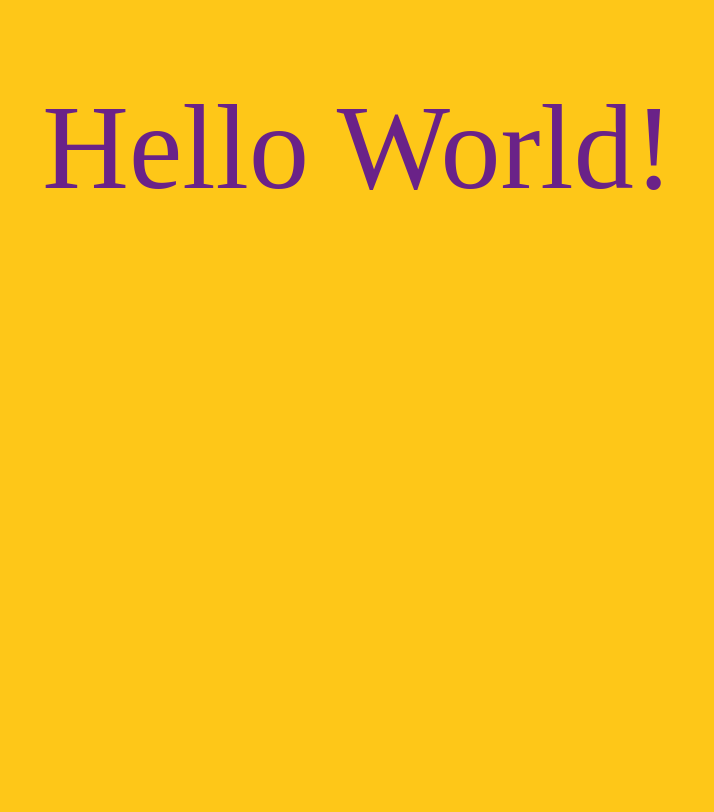
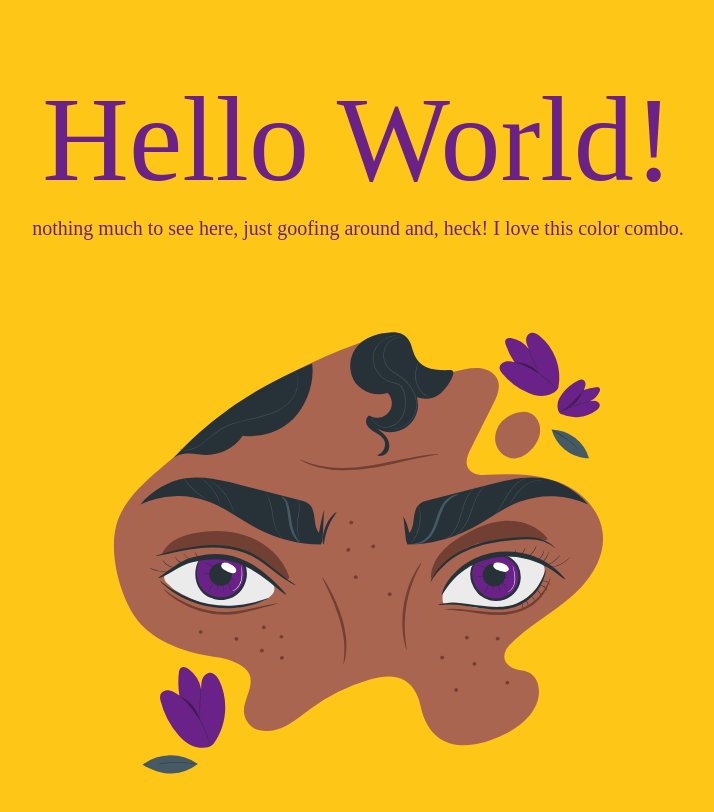
Before and after one commit to meedayyyyy/kromate-s-assignments, a plain HTML site: page hello-world.html in a window 1280 px wide. Shown: the whole page, without its empty margins (282-996 px from the left). Drawn offline with Linux system fonts and the light colour scheme; a web font is replaced by a local one.

Commit message:
2nd commit

```diff
--- a/hello-world.html
+++ b/hello-world.html
@@ -8,6 +8,8 @@
     <link rel="stylesheet" href="hello.css">
 </head>
 <body>
-  <div class="hello">Hello World!</div>
+    <div class="hello">Hello World!</div>
+<p id="hello">nothing much to see here, just goofing around and, heck! I love this color combo.</p>
+<div id="img"><img src="Eyes-pana.svg" alt=""></div>
 </body>
 </html>
--- a/hello.css
+++ b/hello.css
@@ -7,15 +7,33 @@
 body{
     width: 100%;
     height: 100vh;
-    background-color: #FEC718;}
+    background-color: #FEC718;
+}
+
 .hello{
     color: #6A2288;
     font-size: 120px;
     line-height: 40px;
     font-family: 'Londrina solid';
     font-weight: 400;
-    margin: 10% auto;
-    display: flex;
-    align-items: center;
-    justify-content: center;
+    margin: 120px 0 auto;
+    text-align: center;
+
 }
+#hello{
+    color: #6A2288;
+    font-size: 20px;
+    line-height: 40px;
+    font-family: 'Londrina solid';
+    font-weight: 400;
+    margin: 48px auto;
+    text-align: center;
+
+
+}
+
+#img{
+    width: 40%;
+    height: 40%;
+    margin: auto;
+}
```
Also changed, not shown: Eyes-pana.svg (added).
